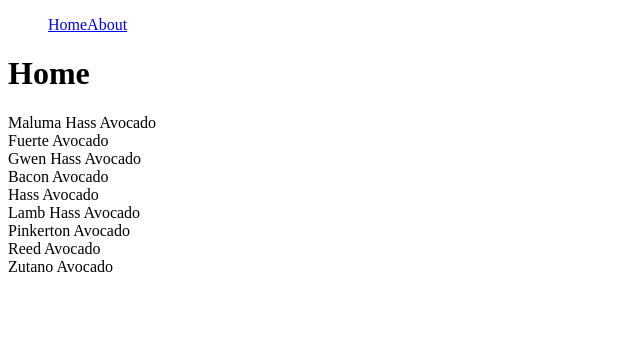
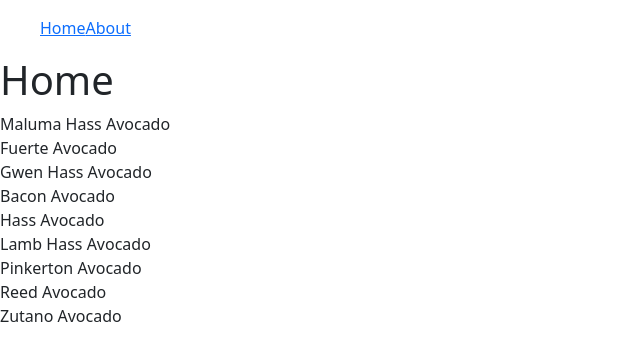
Before and after one commit to castanedaLuis/Next-avocados, a Next.js app: page / in a window 1280 px wide. Shown: the top 360 px of the page, without its empty margins (0-640 px from the left). Built offline with nearby package versions, Linux system fonts and the light colour scheme.

Commit message:
extendiendo el _document

```diff
--- /dev/null
+++ b/pages/_document.js
@@ -0,0 +1,28 @@
+
+
+import Document, { Html, Head, Main, NextScript } from 'next/document'
+
+class MyDocument extends Document {
+    render() {
+        return (
+            <Html lang="en">
+                <Head>
+                    {/** FavIcon */}
+                    {/** WebFont */}
+                    {/** stylesheets */}
+                    {/** scripts */}
+                    <link href="https://cdn.jsdelivr.net/npm/bootstrap@5.2.0/dist/css/bootstrap.min.css" rel="stylesheet" />
+                    <script src="https://cdn.jsdelivr.net/npm/bootstrap@5.2.0/dist/js/bootstrap.bundle.min.js"></script>
+                    <link rel="stylesheet" type="text/css" charSet="UTF-8" href="https://cdnjs.cloudflare.com/ajax/libs/slick-carousel/1.6.0/slick.min.css" />
+                    <link rel="stylesheet" type="text/css" href="https://cdnjs.cloudflare.com/ajax/libs/slick-carousel/1.6.0/slick-theme.min.css" />
+                </Head>
+                <body className="my-body-class">
+                    <Main />
+                    <NextScript />
+                </body>
+            </Html>
+        )
+    }
+}
+
+export default MyDocument
```
